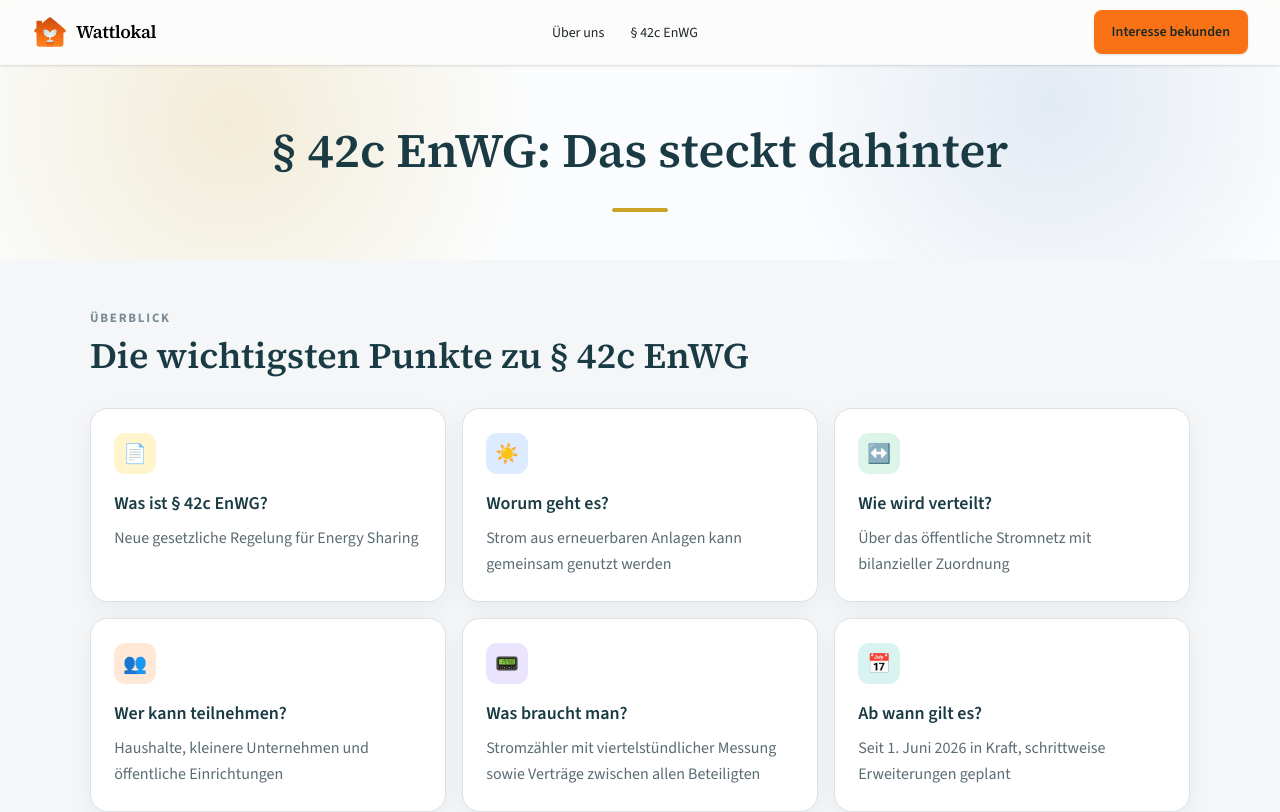
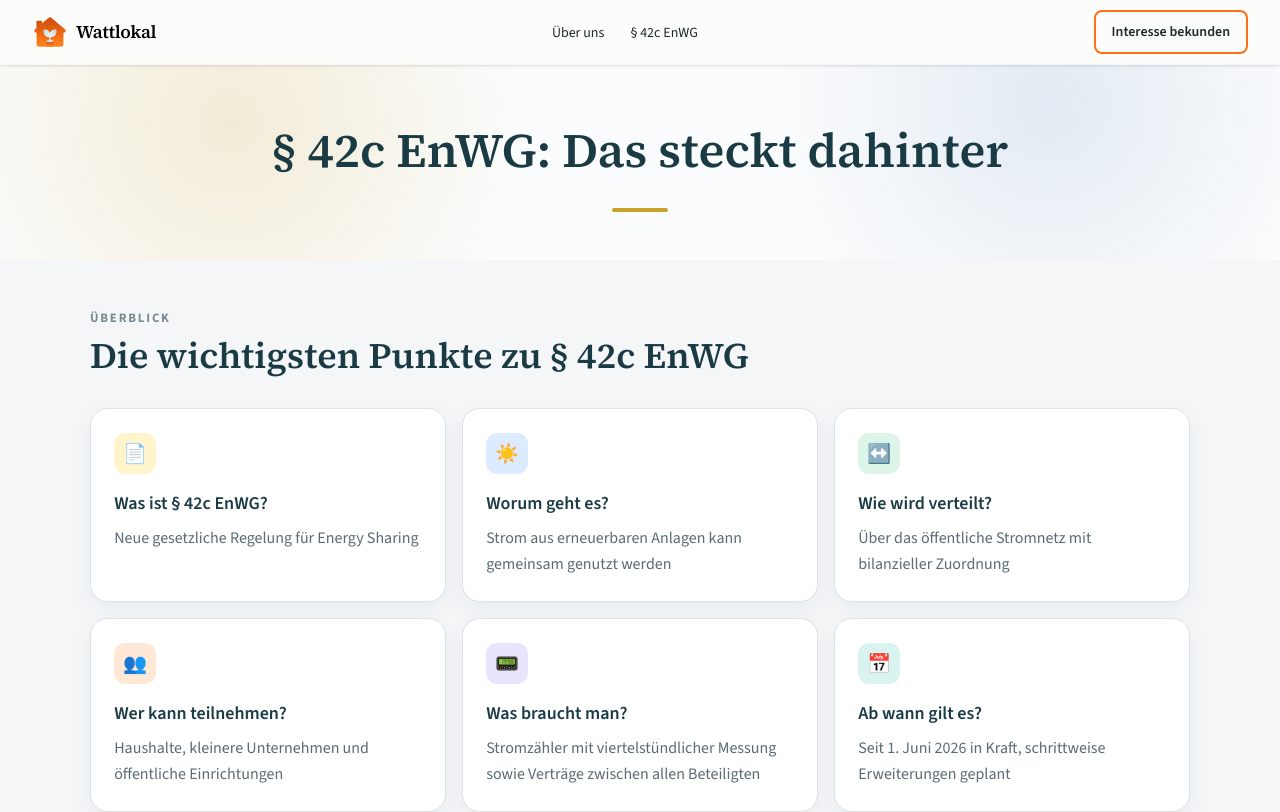
Before and after one commit to vindimitri/wattlokal, a Next.js app: page /42c-enwg in a window 1280 px wide. Shown: the top 812 px of the page. Built offline with nearby package versions, Linux system fonts and the light colour scheme.

Commit message:
Color modifiaction sticky bar 2

```diff
--- a/components/SiteHeader.tsx
+++ b/components/SiteHeader.tsx
@@ -17,7 +17,6 @@ const CTA = {
 
 /** Mid orange from logo.svg house gradient */
 const LOGO_ORANGE = "#f97316";
-const LOGO_ORANGE_DARK = "#c2410c";
 
 
 function MenuIcon() {
@@ -82,7 +81,8 @@ export function SiteHeader() {
     };
   }, [mobileOpen]);
 
-  const solid = scrolled || mobileOpen || !isHome;
+  // Home hero: transparent bar → white text. After scroll (or subpages): white bar → black text.
+  const solid = isHome ? scrolled || mobileOpen : true;
 
   return (
     <>
@@ -141,22 +141,15 @@ export function SiteHeader() {
           <div className="flex items-center gap-2">
             <Link
               href={CTA.href}
-              className={`hidden sm:inline-flex items-center justify-center rounded-lg border-2 px-4 py-2.5 text-sm font-semibold transition-all duration-300 ease-in-out focus-visible:outline focus-visible:outline-2 focus-visible:outline-offset-2 ${
+              className={`hidden sm:inline-flex items-center justify-center rounded-lg border-2 bg-transparent px-4 py-2.5 text-sm font-semibold transition-all duration-300 ease-in-out focus-visible:outline focus-visible:outline-2 focus-visible:outline-offset-2 ${
                 solid
-                  ? "border-transparent text-white shadow-sm hover:brightness-95"
-                  : "bg-transparent text-white hover:bg-orange-500/15"
+                  ? "text-black hover:bg-orange-50"
+                  : "text-white hover:bg-white/10"
               }`}
-              style={
-                solid
-                  ? {
-                      backgroundColor: LOGO_ORANGE,
-                      outlineColor: LOGO_ORANGE,
-                    }
-                  : {
-                      borderColor: LOGO_ORANGE,
-                      outlineColor: LOGO_ORANGE,
-                    }
-              }
+              style={{
+                borderColor: LOGO_ORANGE,
+                outlineColor: LOGO_ORANGE,
+              }}
             >
               {CTA.label}
             </Link>
@@ -242,11 +235,8 @@ export function SiteHeader() {
               <Link
                 href={CTA.href}
                 onClick={() => setMobileOpen(false)}
-                className="flex w-full items-center justify-center rounded-lg border-2 px-4 py-3 text-sm font-semibold text-white transition-all duration-200 hover:brightness-95"
-                style={{
-                  backgroundColor: LOGO_ORANGE,
-                  borderColor: LOGO_ORANGE_DARK,
-                }}
+                className="flex w-full items-center justify-center rounded-lg border-2 bg-transparent px-4 py-3 text-sm font-semibold text-black transition-all duration-200 hover:bg-orange-50"
+                style={{ borderColor: LOGO_ORANGE }}
               >
                 {CTA.label}
               </Link>
```
